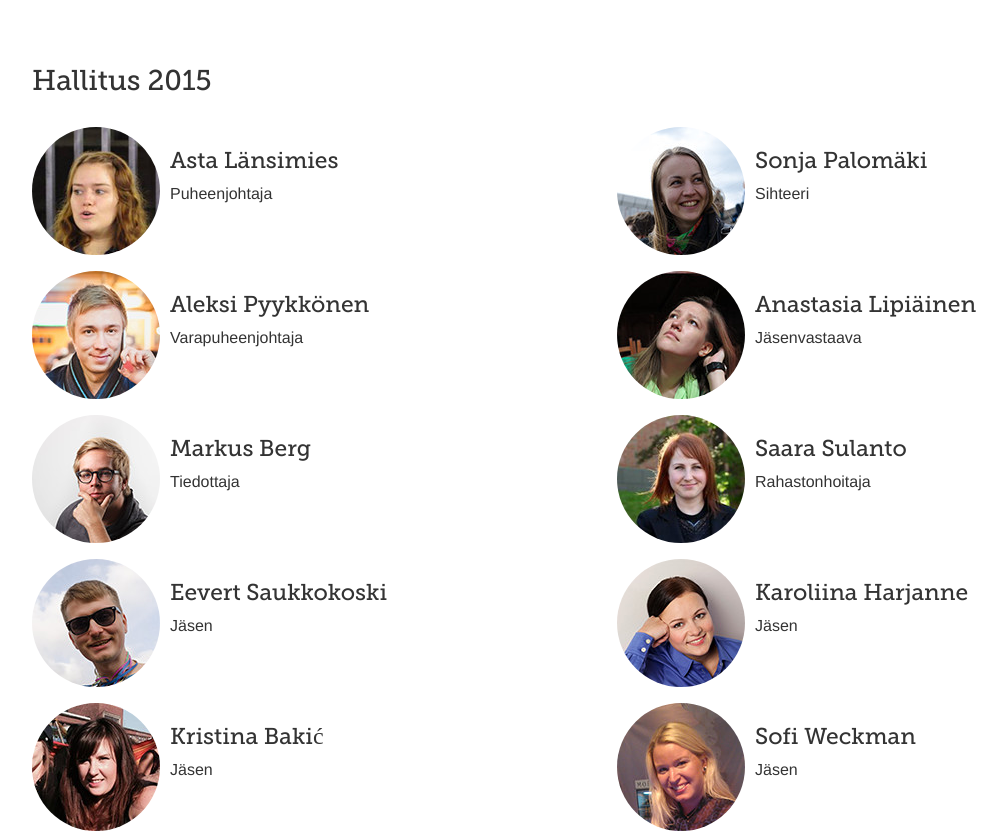
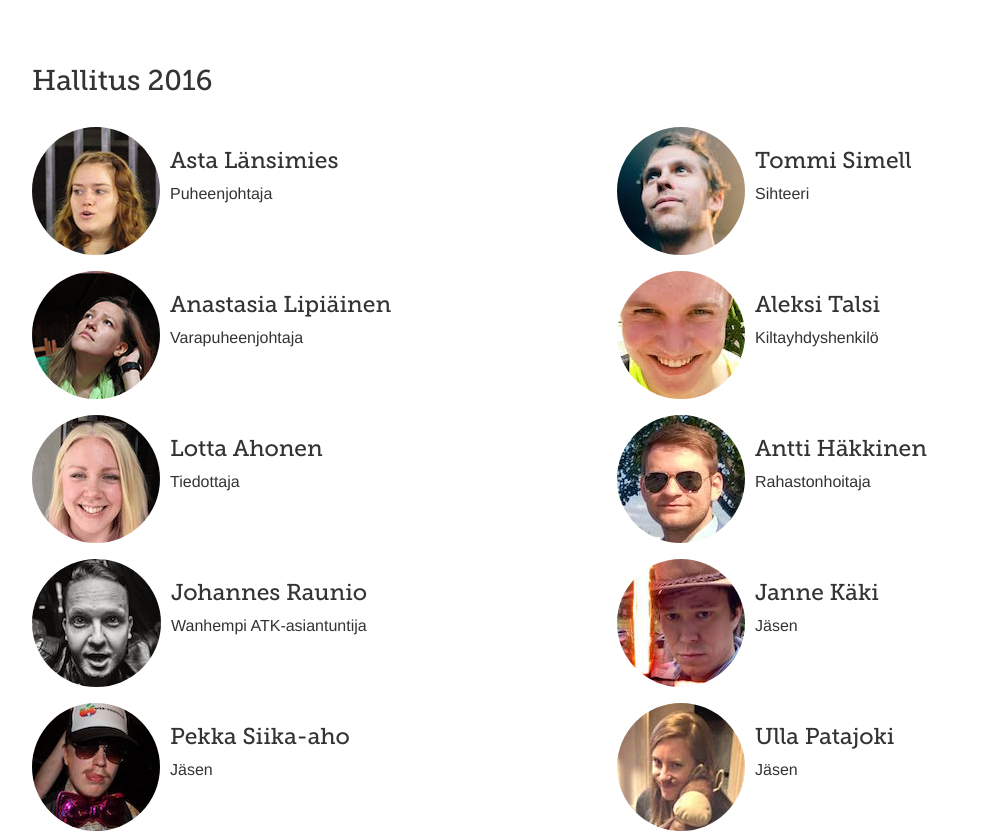
Before and after one commit to athenealumni/athenealumni.fi, a website: page index.html in a window 1280 px wide. Shown: the part 1120-1955 px from the top of the page, without its empty margins (38-1043 px from the left). Drawn offline with nearby package versions, Linux system fonts and the light colour scheme.

Commit message:
Päivitä uudet hallituksen jäsenet sivuille

```diff
--- a/index.html
+++ b/index.html
@@ -62,7 +62,7 @@
 
     <div class="container hallitus">
 
-      <h2>Hallitus 2015</h2>
+      <h2>Hallitus 2016</h2>
 
       <div class="row">
 
@@ -81,10 +81,10 @@
         <div class="col-sm-6">
           <div class="media">
             <div class="media-left">
-              <img src="assets/sonja.jpg" class="img-circle">
+              <img src="assets/tommi_simell.jpg" class="img-circle">
             </div>
             <div class="media-body">
-              <h3>Sonja Palomäki</h3>
+              <h3>Tommi Simell</h3>
               <p>Sihteeri</p>
             </div>
           </div>
@@ -97,10 +97,10 @@
         <div class="col-sm-6">
           <div class="media">
             <div class="media-left">
-              <img src="assets/aleksi.jpg" class="img-circle">
+              <img src="assets/ankku.jpg" class="img-circle">
             </div>
             <div class="media-body">
-              <h3>Aleksi Pyykkönen</h3>
+              <h3>Anastasia Lipiäinen</h3>
               <p>Varapuheenjohtaja</p>
             </div>
           </div>
@@ -109,11 +109,11 @@
         <div class="col-sm-6">
           <div class="media">
             <div class="media-left">
-              <img src="assets/ankku.jpg" class="img-circle">
+              <img src="assets/aleksi_talsi.jpg" class="img-circle">
             </div>
             <div class="media-body">
-              <h3>Anastasia Lipiäinen</h3>
-              <p>Jäsenvastaava</p>
+              <h3>Aleksi Talsi</h3>
+              <p>Kiltayhdyshenkilö</p>
             </div>
           </div>
         </div>
@@ -125,10 +125,10 @@
         <div class="col-sm-6">
           <div class="media">
             <div class="media-left">
-              <img src="assets/markus.jpg" class="img-circle">
+              <img src="assets/lotta_ahonen.jpg" class="img-circle">
             </div>
             <div class="media-body">
-              <h3>Markus Berg</h3>
+              <h3>Lotta Ahonen</h3>
               <p>Tiedottaja</p>
             </div>
           </div>
@@ -137,10 +137,10 @@
         <div class="col-sm-6">
           <div class="media">
             <div class="media-left">
-              <img src="assets/saara.jpg" class="img-circle">
+              <img src="assets/antti_hakkinen.jpg" class="img-circle">
             </div>
             <div class="media-body">
-              <h3>Saara Sulanto</h3>
+              <h3>Antti Häkkinen</h3>
               <p>Rahastonhoitaja</p>
             </div>
           </div>
@@ -154,11 +154,11 @@
         <div class="col-sm-6">
           <div class="media">
             <div class="media-left">
-              <img src="assets/eevert.jpg" class="img-circle">
+              <img src="assets/johannes_raunio.jpg" class="img-circle">
             </div>
             <div class="media-body">
-              <h3>Eevert Saukkokoski</h3>
-              <p>Jäsen</p>
+              <h3>Johannes Raunio</h3>
+              <p>Wanhempi ATK-asiantuntija</p>
             </div>
           </div>
         </div>
@@ -166,10 +166,10 @@
         <div class="col-sm-6">
           <div class="media">
             <div class="media-left">
-              <img src="assets/karo.jpg" class="img-circle">
+              <img src="assets/janne_kaki.jpg" class="img-circle">
             </div>
             <div class="media-body">
-              <h3>Karoliina Harjanne</h3>
+              <h3>Janne Käki</h3>
               <p>Jäsen</p>
             </div>
           </div>
@@ -182,10 +182,10 @@
         <div class="col-sm-6">
           <div class="media">
             <div class="media-left">
-              <img src="assets/kri.jpg" class="img-circle">
+              <img src="assets/pekka_siika-aho.jpg" class="img-circle">
             </div>
             <div class="media-body">
-              <h3>Kristina Bakić</h3>
+              <h3>Pekka Siika-aho</h3>
               <p>Jäsen</p>
             </div>
           </div>
@@ -194,10 +194,10 @@
         <div class="col-sm-6">
           <div class="media">
             <div class="media-left">
-              <img src="assets/sofi.jpg" class="img-circle">
+              <img src="assets/ulla_patajoki.jpg" class="img-circle">
             </div>
             <div class="media-body">
-              <h3>Sofi Weckman</h3>
+              <h3>Ulla Patajoki</h3>
               <p>Jäsen</p>
             </div>
           </div>
```
Also changed, not shown: assets/aleksi.jpg (deleted), assets/aleksi_talsi.jpg (added), assets/antti_hakkinen.jpg (added), assets/eevert.jpg (deleted), assets/janne_kaki.jpg (added), assets/johannes_raunio.jpg (added), assets/juho_heino.jpg (added), assets/karo.jpg (deleted), assets/kri.jpg (deleted), assets/lotta_ahonen.jpg (added), assets/markus.jpg (deleted), assets/pekka_siika-aho.jpg (added), assets/saara.jpg (deleted), assets/sofi.jpg (deleted), 3 more files.
